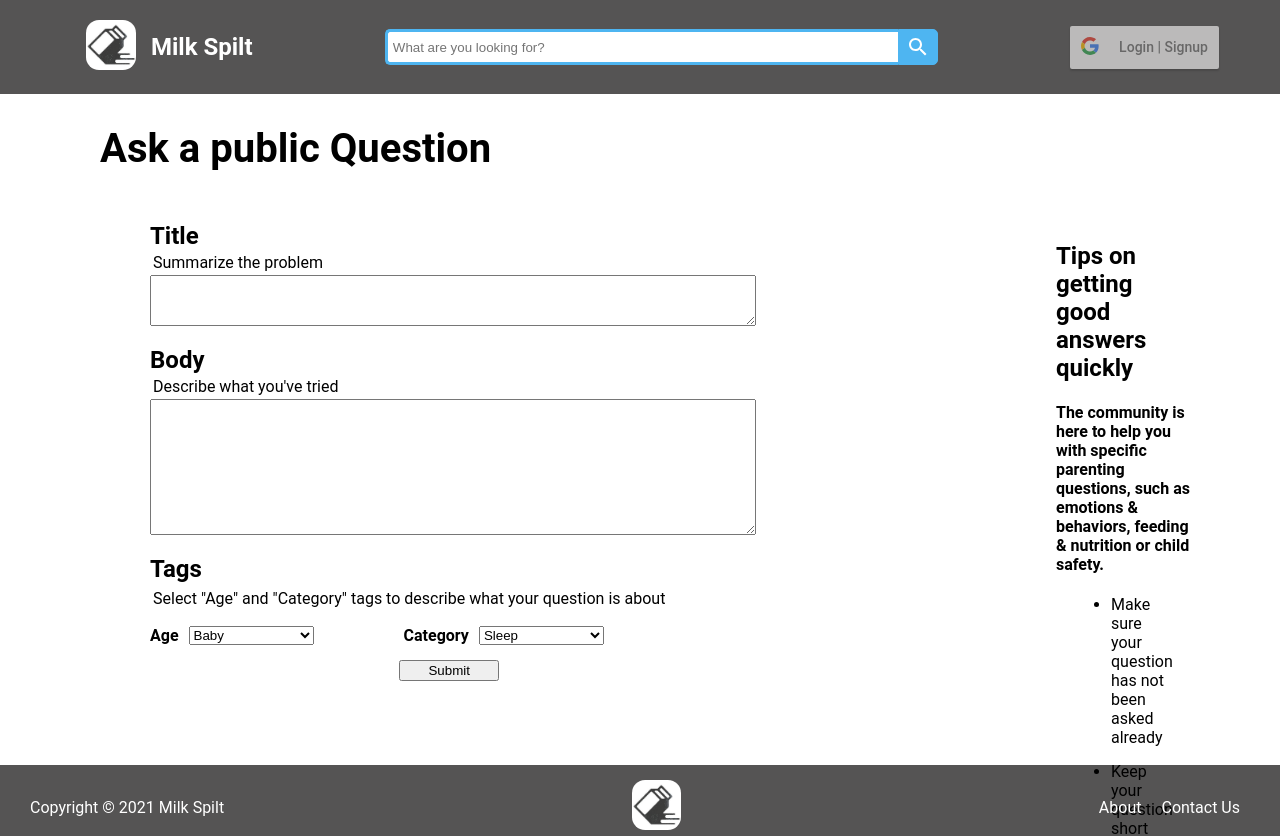
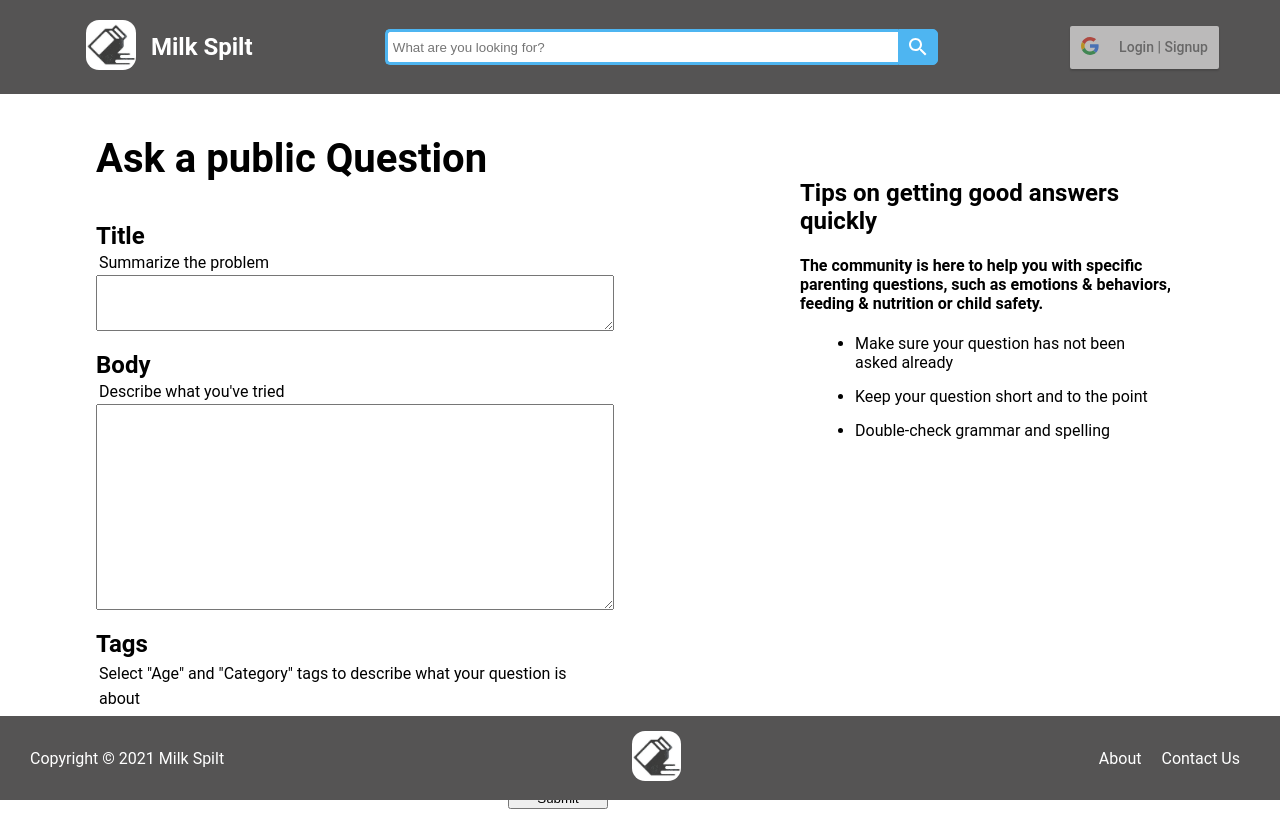
Before and after one commit to likatrina7/front-end-milkspilt, a React (Create React App) app: page /questions in a window 1280 px wide. Shown: the top 836 px of the page. Built offline with nearby package versions, Linux system fonts and the light colour scheme.

Commit message:
Updated css

```diff
--- a/src/App.css
+++ b/src/App.css
@@ -1,6 +1,7 @@
 body {
   margin: 0;
   padding-top: 95px;
+  padding-bottom: 185px;
   font-family: Roboto, sans-serif;
 }
 
--- a/src/components/Footer.css
+++ b/src/components/Footer.css
@@ -5,6 +5,8 @@
   align-items: center;
   color: white;
   background-color: rgb(85, 84, 84);
+  position: fixed;
+
   width: 100%;
   bottom: 0;
 }
--- a/src/components/QuestionRow.css
+++ b/src/components/QuestionRow.css
@@ -57,28 +57,6 @@
   font-weight: bold;
 }
 
-.button-style {
-  display: inline-block;
-  padding: 0.5em 1.5em;
-  margin: 0 0.3em 0.3em 0;
-  border-radius: 5px;
-  box-sizing: border-box;
-  text-decoration: none;
-  font-family: "Roboto", sans-serif;
-  font-weight: 300;
-  color: #ffffff;
-  background-color: #4eb5f1;
-  text-align: center;
-  transition: all 0.2s;
-  font-weight: bold;
-  border-width: 1px;
-  border-color: darkgray;
-}
-
-.button-style:hover {
-  background-color: #4095c6;
-}
-
 .stat-style {
   font-weight: bold;
 }
--- a/src/pages/AskQuestion.css
+++ b/src/pages/AskQuestion.css
@@ -1,24 +1,37 @@
 .container {
   display: flex;
   flex-direction: row;
+  justify-content: space-around;
 }
 
 .question-area {
-  margin: 20px 150px;
+  display: flex;
+  flex-direction: column;
+  width: 40%;
+}
+
+.tips-area {
+  width: 30%;
+  margin-top: 5%;
+}
+
+.aq-title {
+  font-size: 40px;
+  margin: 40px 0;
 }
 
 .title-input {
   display: block;
   margin-bottom: 20px;
-  height: 45px;
-  width: 600px;
+  height: 50px;
+  width: 100%;
 }
 
 .body-input {
   display: block;
   margin-bottom: 20px;
-  height: 130px;
-  width: 600px;
+  height: 200px;
+  width: 100%;
 }
 
 .label-style {
@@ -37,10 +50,11 @@ select {
 
 .form-submit {
   width: 100px;
-  display: block;
-  position: absolute;
-  right: 61%;
-  margin-top: 15px;
+  margin-top: 40px;
+}
+
+.form-submit:last-child {
+  margin-left: auto;
 }
 
 .tags-area {
--- a/src/pages/AskQuestion.js
+++ b/src/pages/AskQuestion.js
@@ -37,10 +37,10 @@ const AskQuestion = () => {
 
   return (
     <main className="info-body">
-      <h1>Ask a public Question</h1>
-      <section className="container">
-        <div className="question-area">
-          <form onSubmit={handleSubmit}>
+      {/* <section className="container"> */}
+      <div className="container">
+        <form onSubmit={handleSubmit} className="question-area">
+          <h1 className="aq-title">Ask a public Question</h1>
           <label className="label-style">Title</label>
           <p>Summarize the problem</p>
           <textarea
@@ -90,8 +90,7 @@ const AskQuestion = () => {
           </div>
           <input type="submit" value="Submit" className="form-submit" />
         </form>
-        </div>
-        <div className="question-area">
+        <div className="tips-area">
           <h2>Tips on getting good answers quickly</h2>
           <h4>
             The community is here to help you with specific parenting questions,
@@ -103,7 +102,7 @@ const AskQuestion = () => {
             <li>Double-check grammar and spelling</li>
           </ul>
         </div>
-      </section>
+      </div>
     </main>
   );
 };
--- a/src/pages/Dashboard.css
+++ b/src/pages/Dashboard.css
@@ -29,3 +29,26 @@
   border-color: #848d95;
   border-radius: 3px;
 }
+
+.button-style {
+  display: inline-block;
+  padding: 0.5em 0.5em;
+  margin: 0 0.3em 0.3em 0;
+  border-radius: 5px;
+  box-sizing: border-box;
+  text-decoration: none;
+  font-family: "Roboto", sans-serif;
+  font-weight: 300;
+  color: #ffffff;
+  background-color: #4eb5f1;
+  text-align: center;
+  transition: all 0.2s;
+  font-weight: bold;
+  border-width: 1px;
+  border-color: darkgray;
+  font-size: 16px;
+}
+
+.button-style:hover {
+  background-color: #4095c6;
+}
--- a/src/pages/Home.css
+++ b/src/pages/Home.css
@@ -39,7 +39,7 @@ video::-webkit-media-controls {
   align-items: center;
 }
 
-h1 {
+.daily-question-title {
   margin: 30px 100px;
   font-size: 40px;
 }
--- a/src/pages/Home.js
+++ b/src/pages/Home.js
@@ -23,7 +23,7 @@ const Home = () => {
             </p>
           </div>
         </div>
-        <h1>Top Daily Parenting Questions</h1>
+        <h1 className="daily-question-title">Top Daily Parenting Questions</h1>
       </section>
       <video src={video} controls autoPlay loop></video>
       <section className="ending-area">
--- a/src/pages/StatPages.css
+++ b/src/pages/StatPages.css
@@ -5,3 +5,8 @@ h3 {
 .info-body {
   height: 80vh;
 }
+
+h1 {
+  font-size: 40px;
+  margin: 40px 100px 20px;
+}
```
Lines whose indentation alone changed are shown as unchanged.
